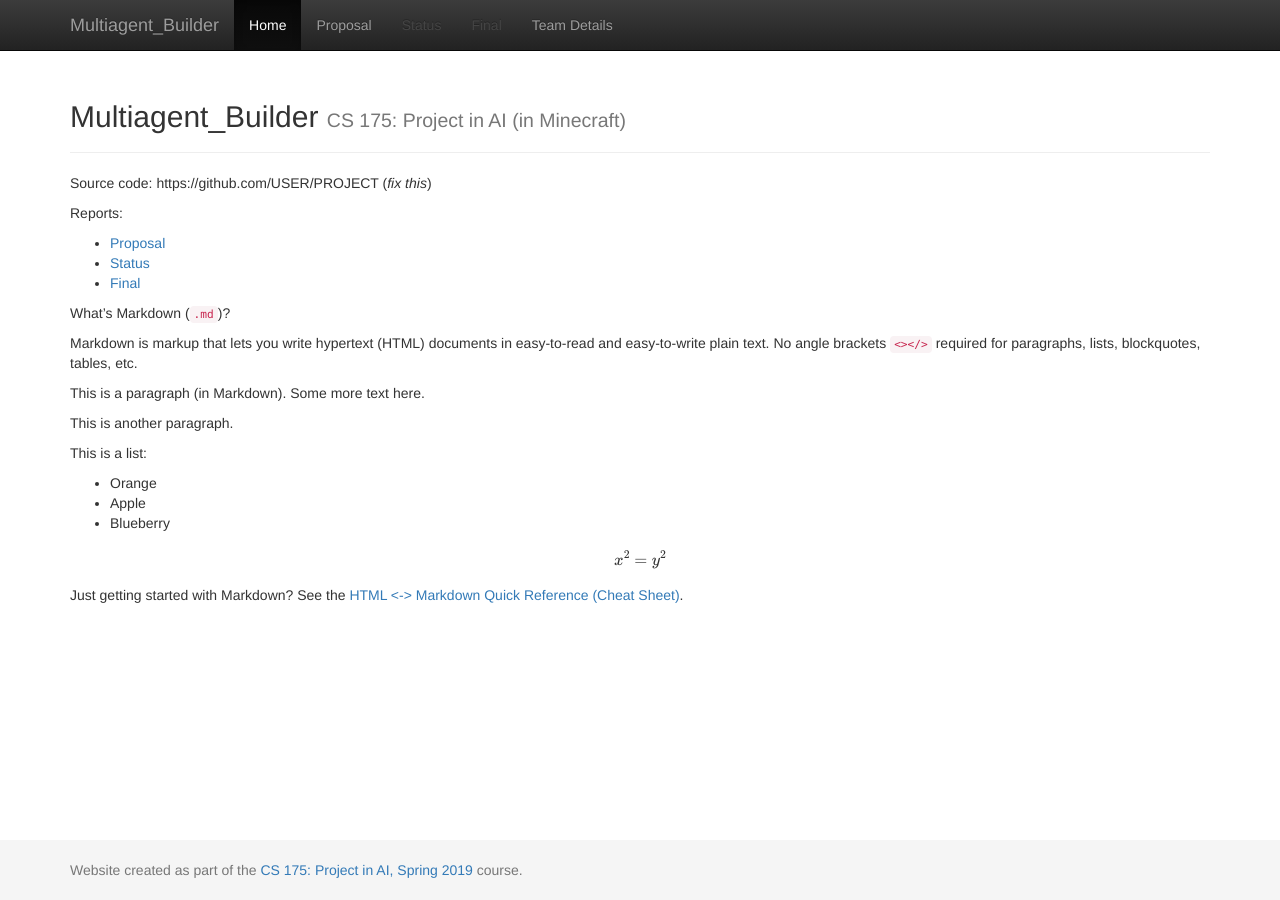
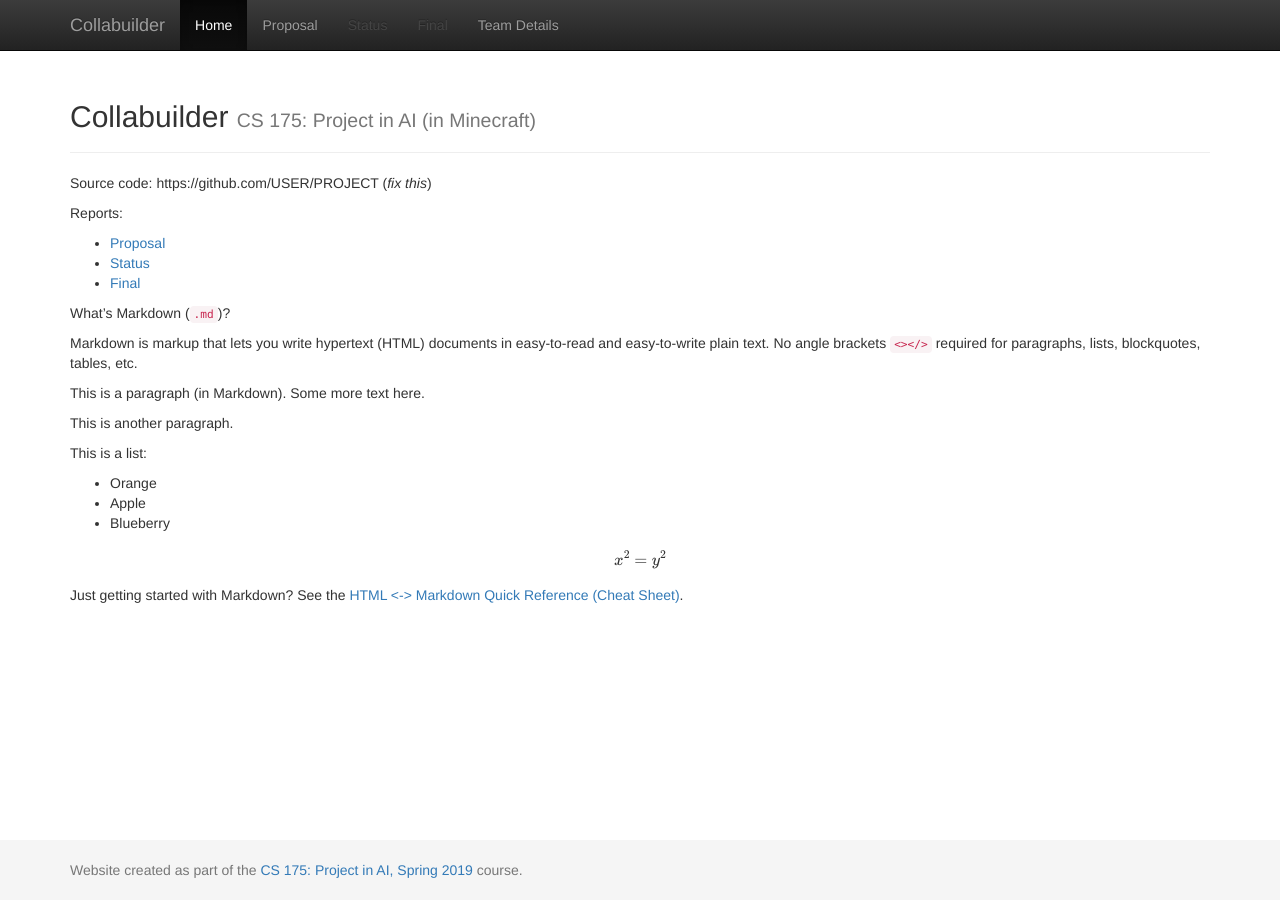
Before and after one commit to SurajSSingh/Collabuilder, a Jekyll site: the page built from docs/index.md, in a window 1280 px wide. Built offline with Jekyll 4.4.1, drawn with Linux system fonts in a browser that asks for light colours; formulas are drawn with MathJax 3.

Commit message:
Update _config.yml

```diff
--- a/docs/_config.yml
+++ b/docs/_config.yml
@@ -1,7 +1,7 @@
 ###########
 # site.title
 
-title:    'Multiagent_Builder'
+title:    'Collabuilder'
 subtitle: 'CS 175: Project in AI (in Minecraft)'
 
 
```
